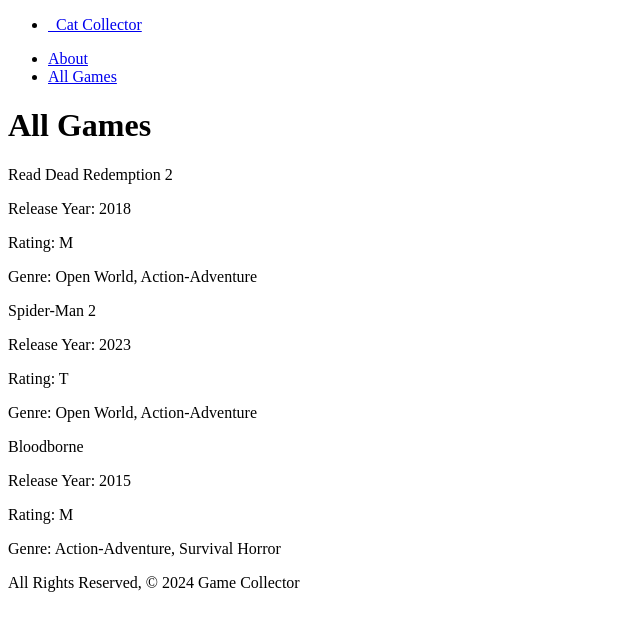
After one commit to cfurlong15/python-gamecollector, a Django app: page /games/ in a window 1280 px wide. The commit adds this page. Shown: the top 631 px of the page, without its empty margins (0-640 px from the left). Run offline with Django 5.2, Linux system fonts and the light colour scheme.

Commit message:
complete part 1

```diff
--- a/gamecollector/urls.py
+++ b/gamecollector/urls.py
@@ -15,8 +15,9 @@
     2. Add a URL to urlpatterns:  path('blog/', include('blog.urls'))
 """
 from django.contrib import admin
-from django.urls import path
+from django.urls import path, include
 
 urlpatterns = [
     path('admin/', admin.site.urls),
+    path('', include('main_app.urls')),
 ]
--- /dev/null
+++ b/main_app/templates/about.html
@@ -0,0 +1,6 @@
+{% extends 'base.html' %}
+{% block content %}
+<h1>About Game Collector</h1>
+<hr>
+<p>Click on All Games to see what games are in store!</p>
+{% endblock %}
--- /dev/null
+++ b/main_app/templates/base.html
@@ -0,0 +1,33 @@
+{% load static %}
+<!DOCTYPE html>
+<html lang="en">
+<head>
+  <meta charset="UTF-8">
+  <meta name="viewport" content="width=device-width, initial-scale=1.0">
+  <meta http-equiv="X-UA-Compatible" content="ie=edge">
+  <title>Game Collector</title>
+  <!-- <link rel="stylesheet" href="https://cdnjs.cloudflare.com/ajax/libs/materialize/1.0.0/css/materialize.min.css"> -->
+</head>
+<body>
+  <header class="navbar-fixed">
+    <nav>
+      <div class="nav-wrapper">
+        <ul>
+          <li><a href="/" class="left brand-logo">&nbsp;&nbsp;Cat Collector</a></li>
+        </ul>
+        <ul class="right">
+          <li><a href="/about">About</a></li>
+          <li><a href="/games">All Games</a></li>
+        </ul>
+      </div>
+    </nav>
+  </header>
+  <main class="container">
+    {% block content %}
+    {% endblock %}
+  </main>
+  <footer class="page-footer">
+    <div class="right">All Rights Reserved, &copy; 2024 Game Collector &nbsp;</div>
+  </footer>
+</body>
+</html>
--- /dev/null
+++ b/main_app/templates/games/index.html
@@ -0,0 +1,17 @@
+{% extends 'base.html' %}
+{% block content %}
+
+<h1>All Games</h1>
+
+{% for game in games %}
+  <div class="card">
+    <div class="card-content">
+      <span class="card-title">{{ game.name }}</span>
+      <p>Release Year: {{ game.release_year }}</p>
+      <p>Rating: {{ game.rating }}</p>
+      <p>Genre: {{ game.genre }}</p>
+    </div>
+  </div>
+{% endfor %}
+
+{% endblock %}
--- a/main_app/urls.py
+++ b/main_app/urls.py
@@ -1,6 +1,9 @@
+
 from django.urls import path
 from . import views
 
 urlpatterns = [
-    path('', views.home, name='home')
+    path('', views.home, name='home'),
+    path('about/', views.about, name='about'),
+    path('games/', views.games_index, name='index'),
 ]
--- a/main_app/views.py
+++ b/main_app/views.py
@@ -1,10 +1,20 @@
 from django.shortcuts import render
 
 games = [
-    {'name': 'Read Dead Redemption 2'}
+    {'name': 'Read Dead Redemption 2', 'release_year': ' 2018', 'rating': 'M', 'genre': 'Open World, Action-Adventure'},
+    {'name': 'Spider-Man 2', 'release_year': '2023', 'rating': 'T', 'genre': 'Open World, Action-Adventure'},
+    {'name': 'Bloodborne', 'release_year': '2015', 'rating': 'M', 'genre': 'Action-Adventure, Survival Horror'}
 ]
 
 # Create your views here.
 
 def home(request):
     return render(request, 'home.html')
+
+def about(request):
+    return render(request, 'about.html')
+
+def games_index(request):
+    return render(request, 'games/index.html', {
+        'games': games
+    })
```
Also changed, not shown: main_app/templates/home.html (+4 -11 lines).
